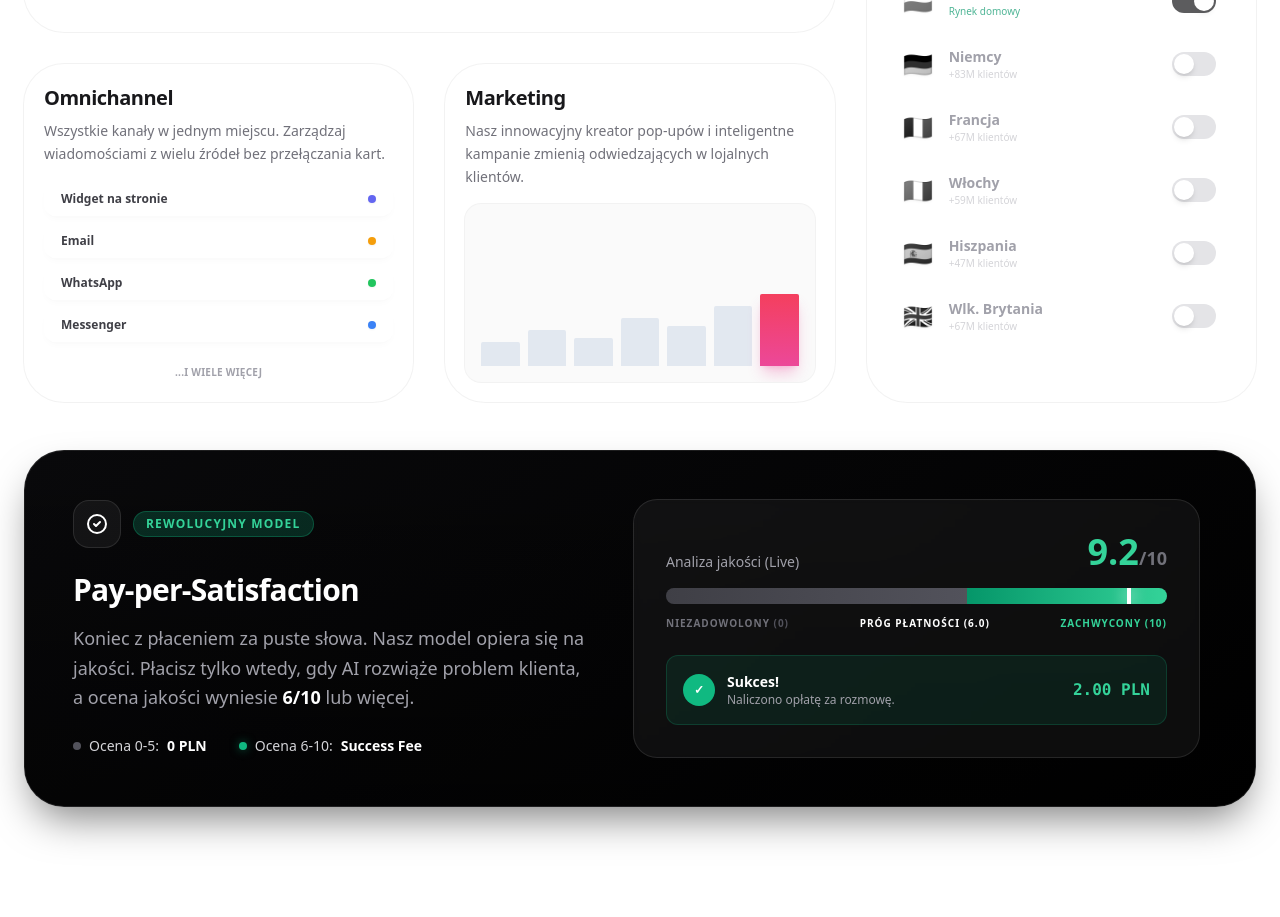
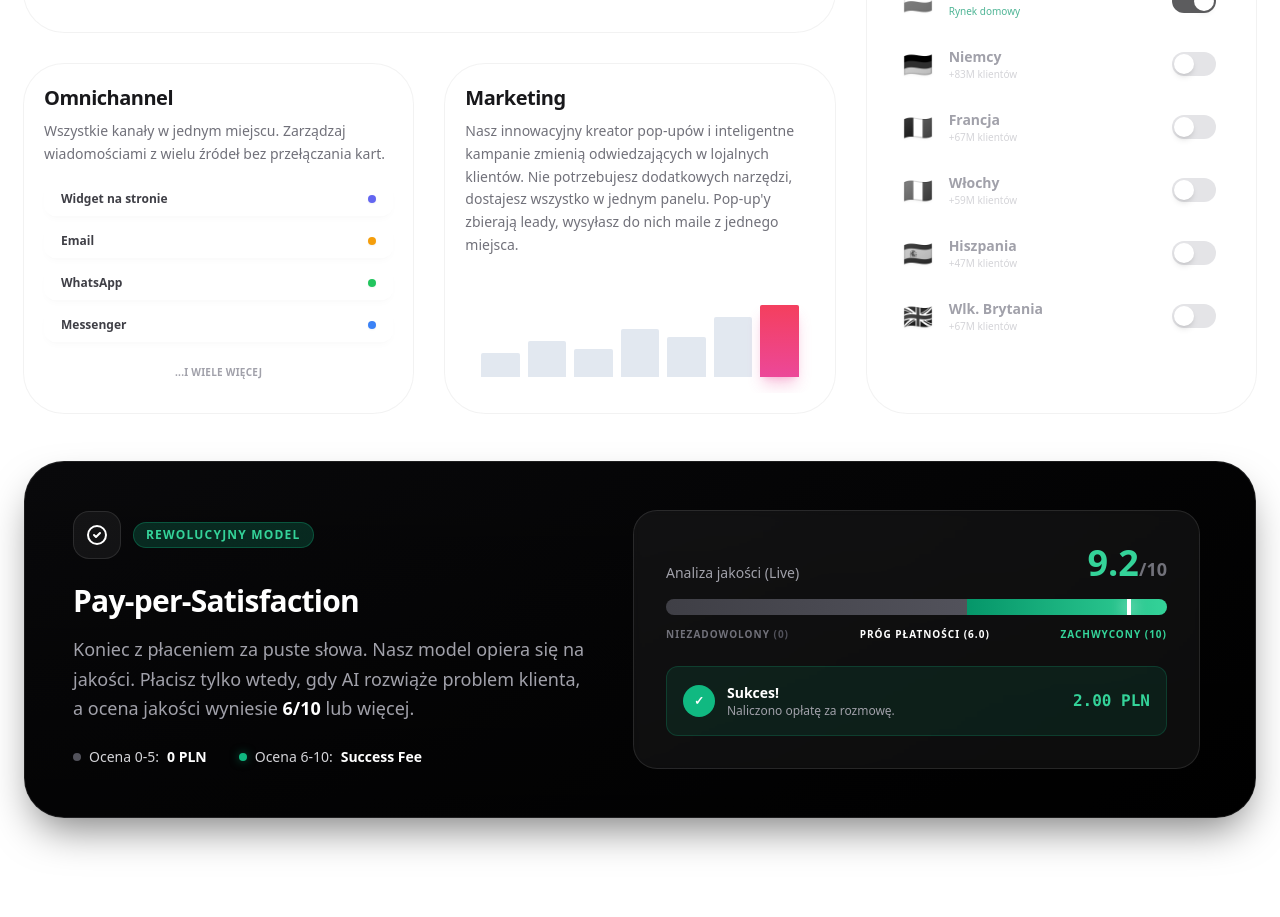
Before and after one commit to hubert-browin/nextjs-chataptor, a Next.js app: page / in a window 1280 px wide. Shown: the part 5260-6177 px from the top of the page. Built offline with nearby package versions, Linux system fonts and the light colour scheme.

Commit message:
marketing upt

```diff
--- a/app/page.tsx
+++ b/app/page.tsx
@@ -734,11 +734,11 @@
              <div className="relative z-10 mb-4">
                 <h3 className="text-xl font-bold text-zinc-900 mb-2 tracking-tight">Marketing</h3>
                 <p className="text-zinc-500 text-sm leading-relaxed">
-                    Nasz innowacyjny kreator pop-upów i inteligentne kampanie zmienią odwiedzających w lojalnych klientów.
+                    Nasz innowacyjny kreator pop-upów i inteligentne kampanie zmienią odwiedzających w lojalnych klientów. Nie potrzebujesz dodatkowych narzędzi, dostajesz wszystko w jednym panelu. Pop-up'y zbierają leady, wysyłasz do nich maile z jednego miejsca.
                 </p>
             </div>
 
-            <div className="bg-zinc-50 rounded-2xl p-4 flex-1 flex flex-col justify-end relative overflow-hidden ring-1 ring-black/5">
+            <div className="rounded-2xl p-4 flex-1 flex flex-col justify-end relative overflow-hidden">
                 <div className="flex items-end justify-between gap-2 h-20 mt-2">
                     {/* ZMIANA: Przywrócony różowy kolor przy hover i gradient na końcu */}
                     {[30, 45, 35, 60, 50, 75, 90].map((height, i) => (
```
